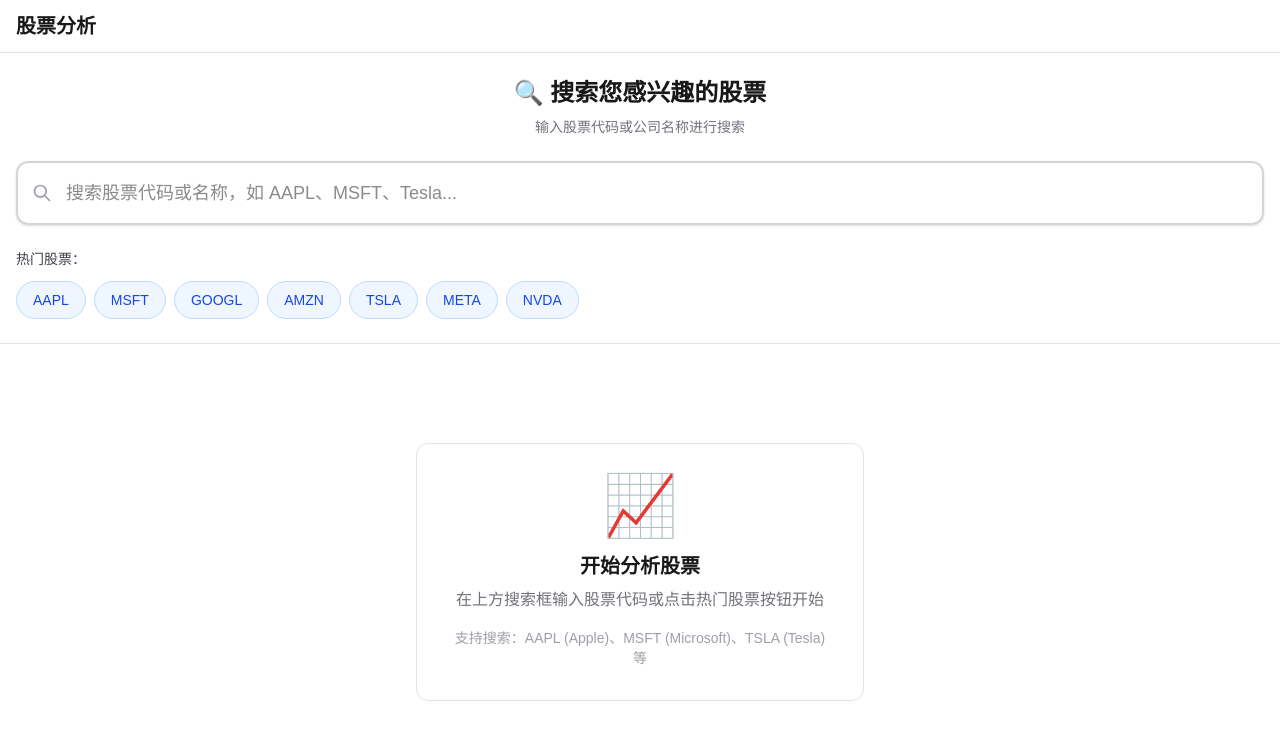
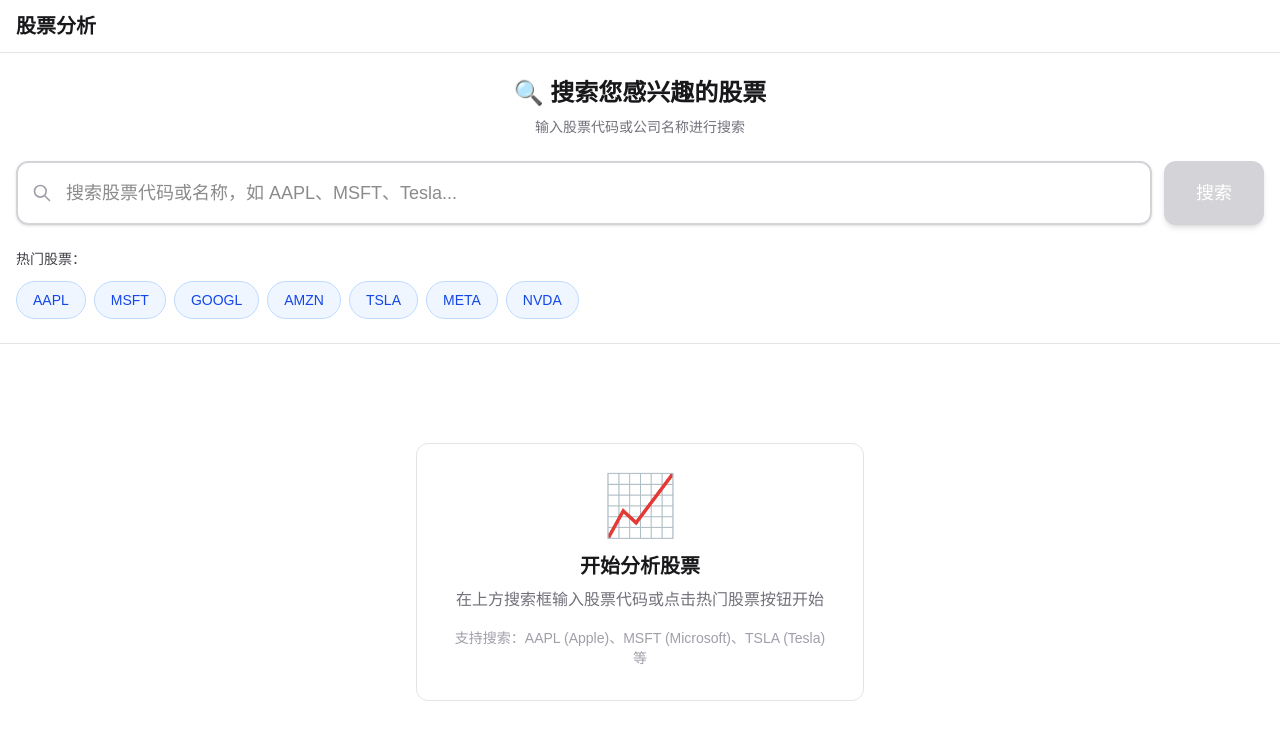
Before and after one commit to wwxiaoming/Mming, a Next.js app: page / in a window 1280 px wide. Shown: the top 740 px of the page. Built offline with nearby package versions, Linux system fonts and the light colour scheme.

Commit message:
feat: 股票分析网站
Co-authored-by: traeagent <traeagent@users.noreply.github.com>

```diff
--- a/src/components/SearchBar.tsx
+++ b/src/components/SearchBar.tsx
@@ -194,9 +194,20 @@ export default function SearchBar({ onSelect }: SearchBarProps) {
     );
   };
 
+  const handleSearch = () => {
+    if (!query.trim()) return;
+
+    if (suggestions.length > 0) {
+      handleSelect(suggestions[0]);
+    } else {
+      handleSelect({ symbol: query.trim().toUpperCase(), name: query.trim() });
+    }
+  };
+
   return (
     <div ref={containerRef} className="relative">
-      <div className="relative">
+      <div className="flex gap-3">
+        <div className="relative flex-1">
           <div className="absolute inset-y-0 left-0 pl-4 flex items-center pointer-events-none">
             <svg className="h-5 w-5 text-zinc-400" fill="none" viewBox="0 0 24 24" stroke="currentColor">
               <path strokeLinecap="round" strokeLinejoin="round" strokeWidth={2} d="M21 21l-6-6m2-5a7 7 0 11-14 0 7 7 0 0114 0z" />
@@ -220,9 +231,18 @@ export default function SearchBar({ onSelect }: SearchBarProps) {
             className="w-full rounded-xl border-2 border-zinc-300 pl-12 pr-4 py-4 text-lg focus:border-blue-500 focus:outline-none focus:ring-2 focus:ring-blue-200 transition-all shadow-sm"
           />
         </div>
+        <button
+          onClick={handleSearch}
+          disabled={!query.trim()}
+          className="px-6 py-4 bg-blue-600 text-white rounded-xl font-medium text-lg hover:bg-blue-700 active:bg-blue-800 disabled:bg-zinc-300 disabled:cursor-not-allowed transition-all shadow-md min-w-[100px]"
+        >
+          搜索
+        </button>
+      </div>
 
       {isOpen && (
-        <div className="absolute z-50 mt-1 w-full rounded-lg border border-zinc-200 bg-white shadow-lg">
+        <div className="absolute z-50 mt-1 w-full" style={{ maxWidth: 'calc(100% - 116px)' }}>
+          <div className="rounded-lg border border-zinc-200 bg-white shadow-lg">
           {isLoading && (
             <div className="flex items-center gap-2 px-4 py-3 text-sm text-zinc-500">
               <svg
@@ -297,6 +317,7 @@ export default function SearchBar({ onSelect }: SearchBarProps) {
             </ul>
           )}
           </div>
+        </div>
       )}
     </div>
   );
```
Lines whose indentation alone changed are shown as unchanged.
